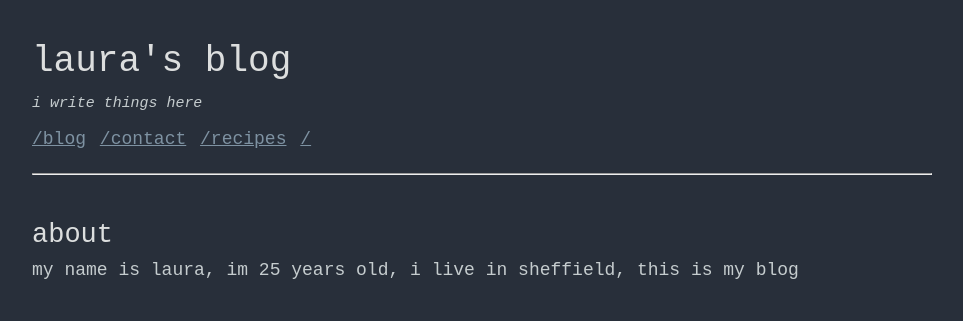
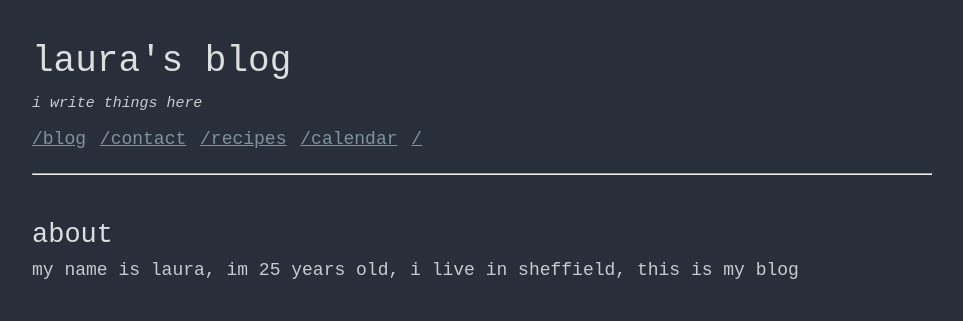
Before and after one commit to 7lauraa/7lauraa.github.io, a Jekyll site: the page built from index.md, in a window 1280 px wide. Shown: the top 321 px of the page, without its empty margins (158-1121 px from the left). Built offline with Jekyll 4.4.1, drawn with Linux system fonts in a browser that asks for light colours.

Commit message:
Update nav.yml

```diff
--- a/_data/nav.yml
+++ b/_data/nav.yml
@@ -4,5 +4,7 @@
   link: /contact
 - name: /recipes
   link: /recipes
+- name: /calendar
+  link: /calendar
 - name: /
   link: /
```
